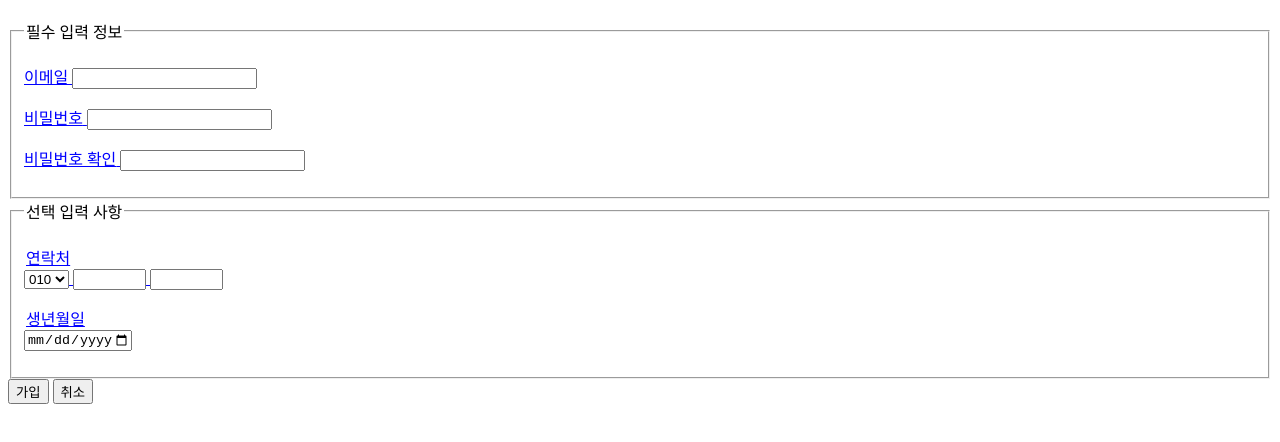
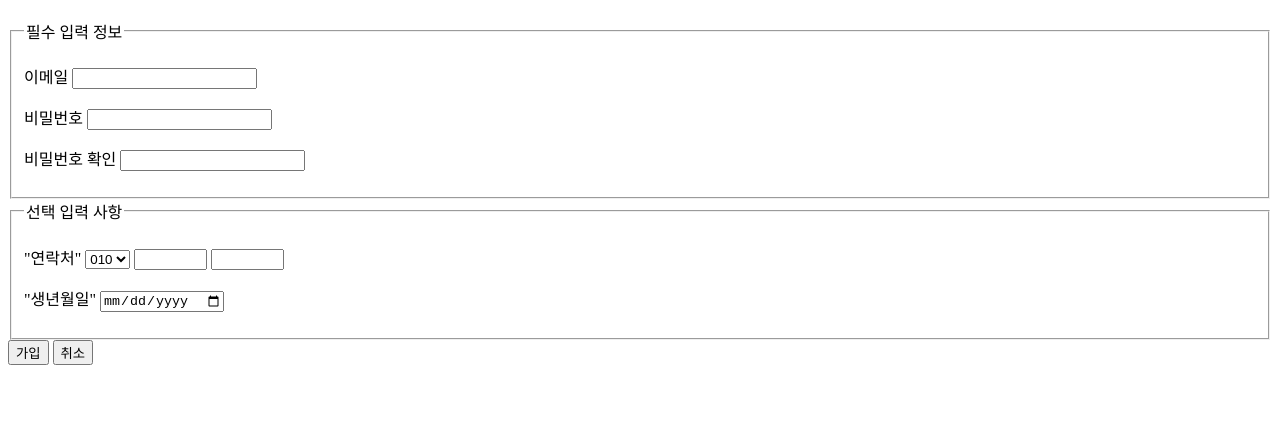
Before and after one commit to bigstone87/fecamp, a plain HTML site: page 회원가입.html in a window 1280 px wide. Shown: the part 70-512 px from the top of the page. Drawn offline with Linux system fonts and the light colour scheme.

Commit message:
1주차 숙제

```diff
--- a/회원가입.html
+++ b/회원가입.html
@@ -5,16 +5,15 @@
 		<meta property="og:image" content="http://image.meetjul.com/data/20150814/1439528092_9bfc08653a604380b534a09fed2c504e.jpg">
 		<meta property="og:image" url="http://meetjul.com/community/contentView.jul/00000000000000000039">
 		<meta name="subject" content="html+CSS기초">
-		<meta name="title" content="비치보이스">
-		<meta name="author" content="강현구">
+		<meta name="title" content="회원가입">
+		<meta name="author" content="밑">
 		<meta name="keywords">
-		<meta name="viewport">
+		<meta name="viewport" content="width=device-width, initial-scale=1.0, maximun-scale=2.0, minimum-scale=1.0, user-scale=yes">
 		<title>회원가입</title>
-		<link rel="stylesheet" href="style2.css">
 </head>
 <body>
 	<h1>회원가입</h1>
-	<form atction="sampe.html" method="post">
+	<form action="sampe.html" method="post">
 		<fieldset>
 			<legend>필수 입력 정보</legend>
 			<p>
@@ -24,36 +23,33 @@
 				</label>
 			</p>
 			<p>
-				<label for="password">비밀번호</label>
+				<label>비밀번호</label>
 				<input type="password" name="password">
 			</P>
 			<p>
-				<label for="password">비밀번호 확인</label>
+				비밀번호 확인
 				<input type="password" name="password">
 			</p>
 		</fieldset>
-
 		<fieldset>
 			<legend>선택 입력 사항</legend>
 			<p>
-				<legend>연락처</legend>
-				<select>
+				"연락처"
+				<select name="phone1">
 					<option value="010">010</option>
 					<option value="02">02</option>
 					<option value="031">031</option>
 					<option value="070">070</option>
 				</select>
-				<input type="text" name="phone2" size="6" maxlenght"4">
-				<input type="text" name="phone3" size="6" maxlenght"4"></p>
+				<input type="tel" name="phone2" size="6" maxlenght="4">
+				<input type="tel" name="phone3" size="6" maxlenght="4"></p>
 			</p>
 			<p>
-				<legend>생년월일</legend>
-				<input type="date" name="bday" max="9999-01-02" min="1979-12-31">
+				"생년월일"
+				<input type="date" name="birth">
 			</p>
 		</fieldset>
-
 		<button type="submit" title="가입">가입</button>
 		<button type="reset">취소</button>
-
-
+	</form>
 </body>
```
